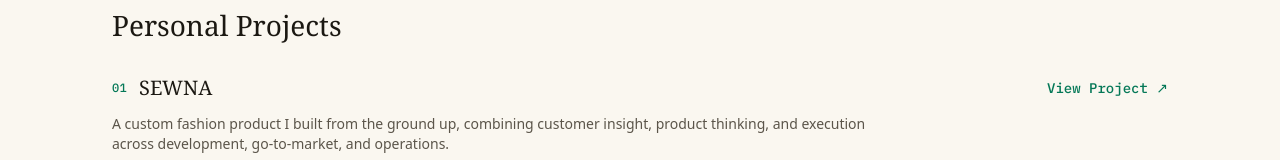
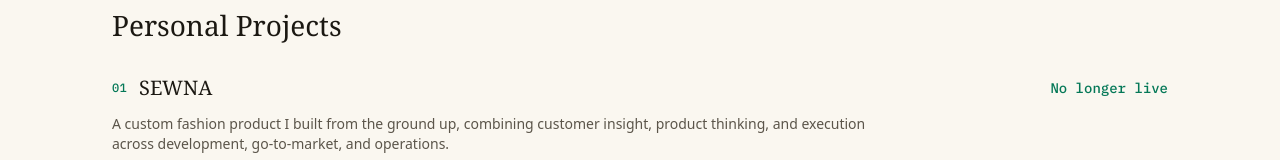
Before and after one commit to SudeepaNoble/SudeepaNoble.github.io, a Next.js app: page /projects in a window 1280 px wide. Shown: the part 426-586 px from the top of the page. Built offline with nearby package versions, Linux system fonts and the light colour scheme.

Commit message:
Archive SEWNA project listing

```diff
--- a/src/data/projects.ts
+++ b/src/data/projects.ts
@@ -30,17 +30,16 @@
     shortDescription:
       "A custom fashion product I built from the ground up, combining customer insight, product thinking, and execution across development, go-to-market, and operations.",
     longDescription:
-      "SEWNA started as a problem I wanted to solve for myself: making custom Indian clothing easier to discover, order, and experience.\n\nI researched the market, validated the idea with customers and designers, and designed the product around what people value most throughout the custom clothing journey.\n\nAs a solo founder, I lead product strategy, user research, design, development, go-to-market, customer acquisition, designer partnerships, operations, fulfillment, marketing, and growth.",
+      "SEWNA started as a problem I wanted to solve for myself: making custom Indian clothing easier to discover, order, and experience.\n\nI researched the market, validated the idea with customers and designers, and designed the product around what people value most throughout the custom clothing journey.\n\nAs a solo founder, I led product strategy, user research, design, development, go-to-market, customer acquisition, designer partnerships, operations, fulfillment, marketing, and growth. I also built a mobile app for SEWNA.",
     category: "Personal",
-    status: "Live",
+    status: "Archived",
     date: "10/16/2023",
     image: "/projects/placeholder-sewna.svg",
     tags: ["Solo Founder", "End-to-End Product", "Go-to-Market", "Flutter"],
     accent: "green",
     featured: true,
-    liveUrl: "https://www.joinsewna.com/",
+    actionLabel: "No longer live",
     githubUrl: undefined,
-    statusNote: "Currently building SEWNA mobile app → App Store soon",
   },
   {
     slug: "before-you-buy",
```
